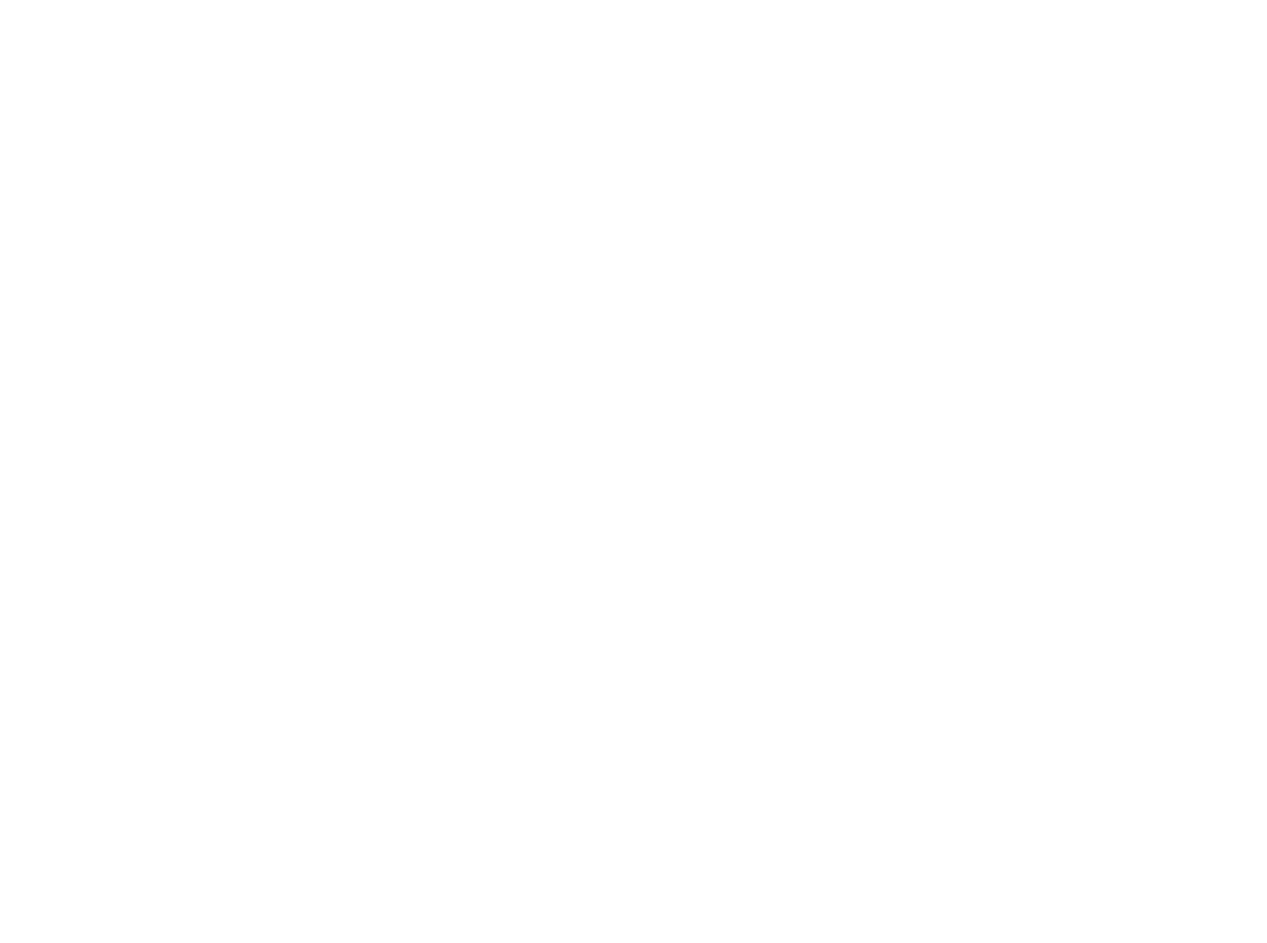
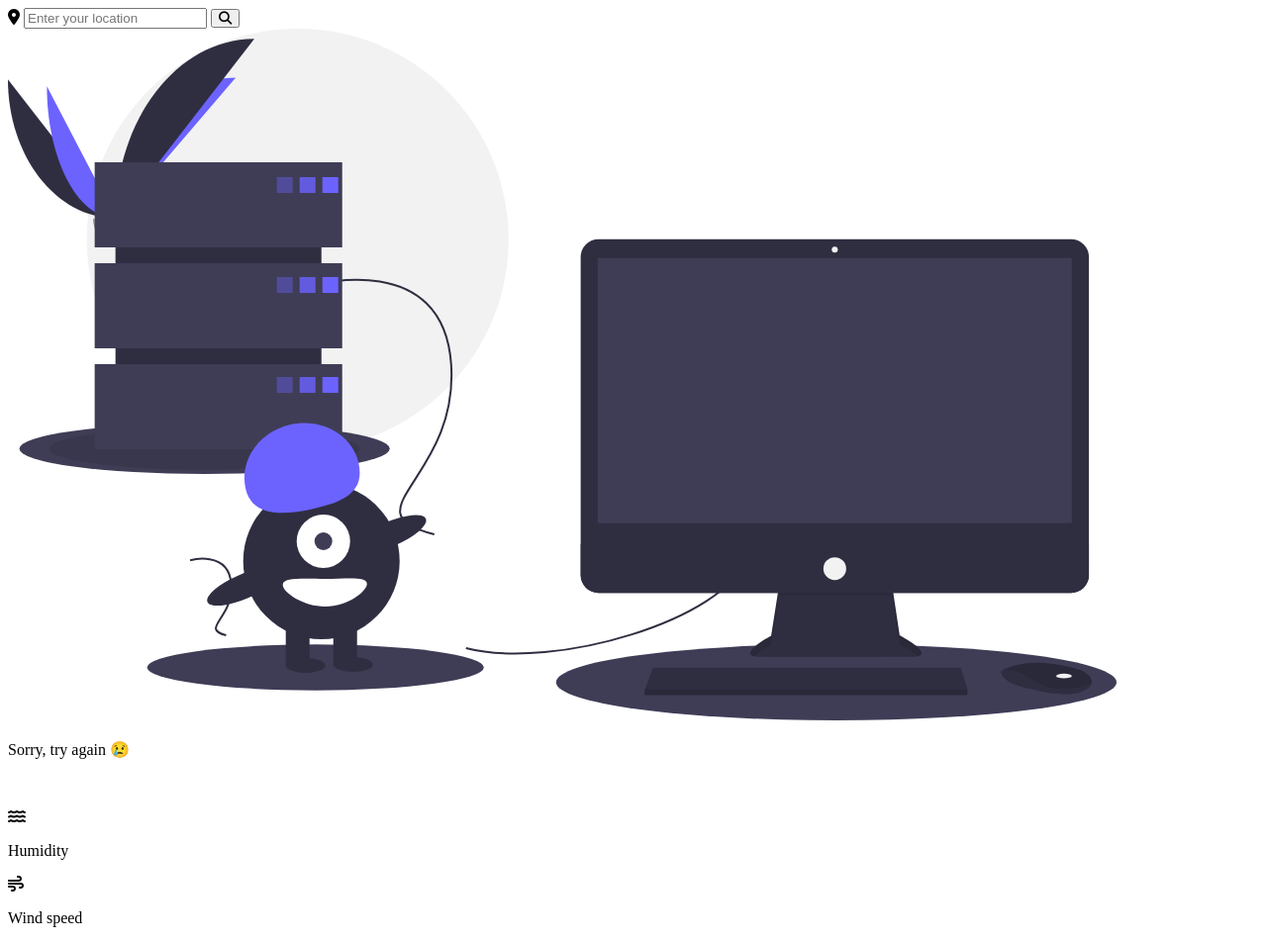
Before and after one commit to AaronF11/AaronF11-Weather-App-Js, a website: page index.html in a window 1280 px wide. Shown: the whole page at 99% size. Before the commit the page ends 800 px from the top, so only its background shows below. Drawn offline with Linux system fonts and the light colour scheme.

Commit message:
(#2) Structure the necessary tags for index.html

```diff
--- a/index.html
+++ b/index.html
@@ -1,16 +1,56 @@
 <!DOCTYPE html>
 <html lang="es-MX">
-<head>
-    <meta charset="UTF-8">
-    <meta name="viewport" content="width=device-width, initial-scale=1.0">
+  <head>
+    <meta charset="UTF-8" />
+    <meta name="viewport" content="width=device-width, initial-scale=1.0" />
     <link rel="stylesheet" href="/src/style/style.css" type="text/css" />
+    <link rel="preconnect" href="https://fonts.googleapis.com" />
+    <link rel="preconnect" href="https://fonts.gstatic.com" crossorigin />
+    <link
+      href="https://fonts.googleapis.com/css2?family=Poppins:ital,wght@0,100;0,200;0,300;0,400;0,500;0,600;0,700;0,800;0,900;1,100;1,200;1,300;1,400;1,500;1,600;1,700;1,800;1,900&display=swap"
+      rel="stylesheet"
+    />
     <title>WEATHER-APP-JS</title>
-</head>
-<body>
+  </head>
+  <body>
 
+    <main class="container">
+        <div class="search-box">
+            <i class="fa-solid fa-location-dot"></i>
+            <input type="text" placeholder="Enter your location">
+            <button class="fa-solid fa-magnifying-glass"></button>
+        </div>
 
+        <div class="not-found">
+            <img src="/src/img/server_down.svg">
+            <p>Sorry, try again 😢</p>
+        </div>
 
-    <script src="https://kit.fontawesome.com/7c8801c017.js" crossorigin="anonymous"/>
-    <script src="index.js"/>
-</body>
+        <div class="weather-box">
+            <img src="">
+            <p class="temperature"></p>
+            <p class="description"></p>
+        </div>
+
+        <div class="weather-details">
+            <div class="humidity">
+                <i class="fa-solid fa-water"></i>
+                <div class="text">
+                    <span></span>
+                    <p>Humidity</p>
+                </div>
+            </div>
+            <div class="wind">
+                <i class="fa-solid fa-wind"></i>
+                <div class="text">
+                    <span></span>
+                    <p>Wind speed</p>
+                </div>
+            </div>
+        </div>
+    </main>
+
+    <script src="https://kit.fontawesome.com/73c5d4a097.js" crossorigin="anonymous"></script>
+    <script src="index.js" />
+  </body>
 </html>
```
Also changed, not shown: src/img/server_down.svg (added).
